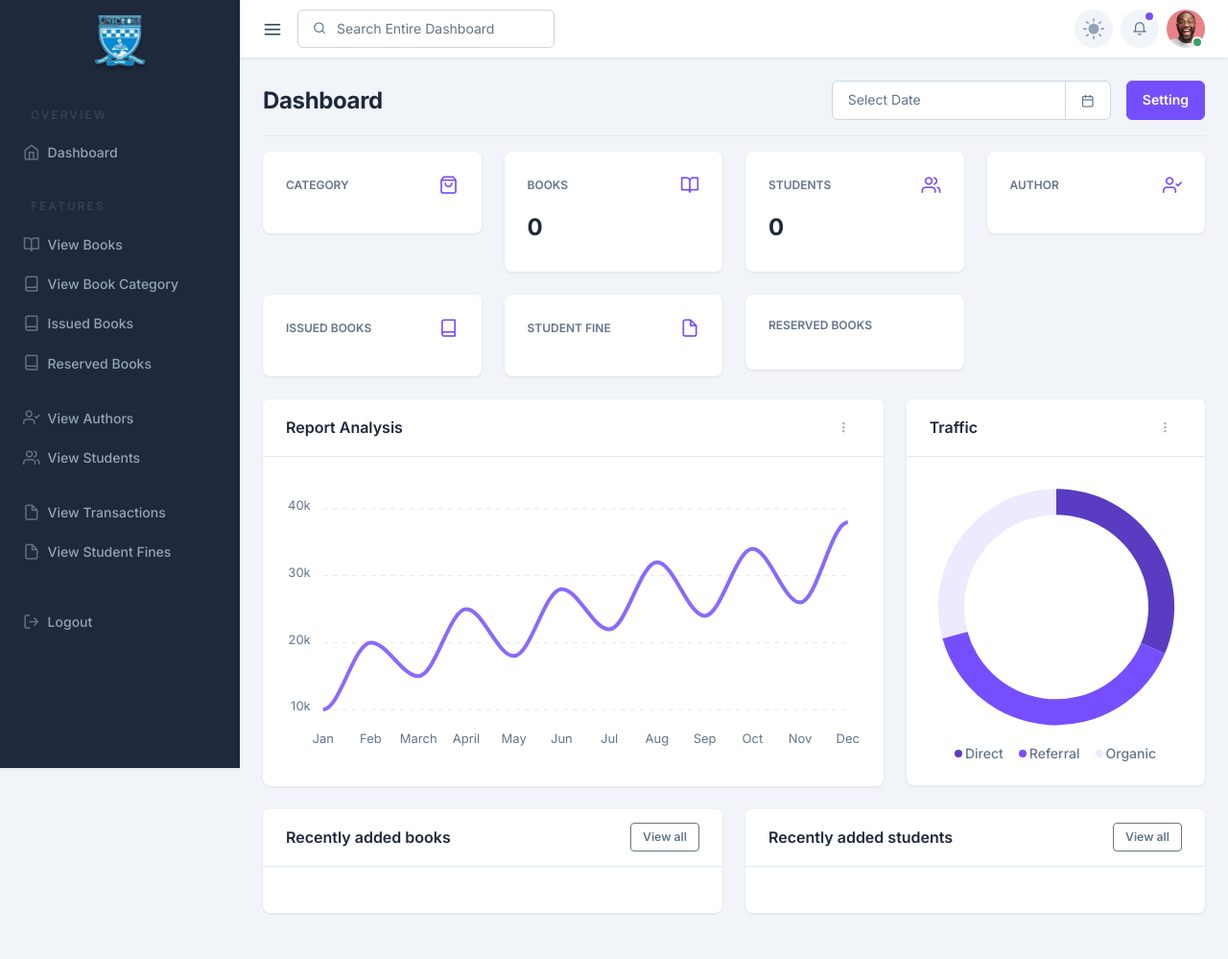
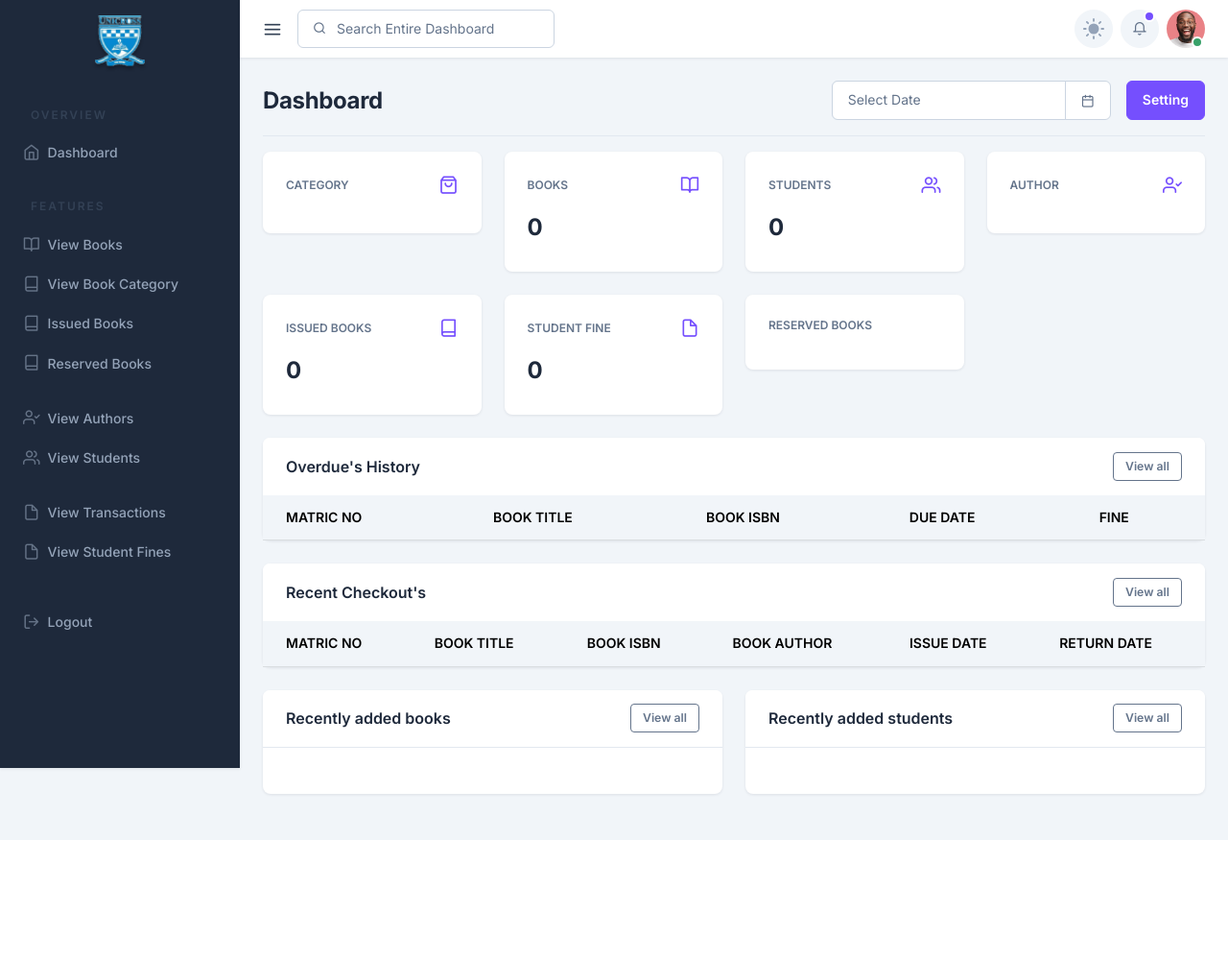
Before and after one commit to onaya7/Library-management-system, a Flask app: template lms/templates/librarian/dashboard.html in a window 1280 px wide. Shown: the whole page at 96% size. After the commit the page ends 875 px from the top, so only its background shows below. Run offline with Flask 3, Linux system fonts and the light colour scheme; the template is opened without the code that fills it: values that come from a table or form of the project are taken from there, others are empty; the visitor is signed in with stand-in values (Sample User, id 1); data comes from the database, SQL or seed files in the repository; some libraries are stand-ins or nearby versions; some web fonts are replaced.

Commit message:
ref: updated dashboard logic

```diff
--- a/lms/librarian.py
+++ b/lms/librarian.py
@@ -30,7 +30,7 @@
         per_page=5, error_out=False
     )
     issue = Issue.query.order_by(Issue.issued_date).paginate(per_page=5, error_out=False)
-    fine = Fine.query.order_by(Fine.id.desc()).paginate(per_page=5, error_out=False)
+    fine = Fine.query.filter(Fine.status == False).order_by(Fine.id.desc()).paginate(per_page=5, error_out=False)
     reservation = Reservation.query.order_by(Reservation.reservation_date.desc()).paginate(per_page=5, error_out=False)
     return render_template(
         "librarian/dashboard.html",
--- a/lms/templates/librarian/dashboard.html
+++ b/lms/templates/librarian/dashboard.html
@@ -170,76 +170,150 @@
         </div>
     </div>
     <div class="row">
-        <div class="col-xl-8 col-lg-12 col-md-12 col-12">
+        <div class="col-lg-12 col-md-12 col-12">
             <!-- Card -->
             <div class="card mb-4">
                 <!-- Card header -->
                 <div
-                    class="card-header align-items-center card-header-height d-flex justify-content-between align-items-center">
-                    <div>
-                        <h4 class="mb-0">Report Analysis</h4>
-                    </div>
-                    <div>
-                        <div class="dropdown dropstart">
-                            <a class="btn-icon btn btn-ghost btn-sm rounded-circle" href="#" role="button"
-                                id="courseDropdown1" data-bs-toggle="dropdown" aria-expanded="false">
-                                <i class="fe fe-more-vertical"></i>
-                            </a>
-                            <div class="dropdown-menu" aria-labelledby="courseDropdown1">
-                                <span class="dropdown-header">Settings</span>
-                                <a class="dropdown-item" href="#"><i
-                                        class="fe fe-external-link dropdown-item-icon "></i>Export</a>
-                                <a class="dropdown-item" href="#"><i class="fe fe-mail dropdown-item-icon "></i>Email
-                                    Report</a>
-                                <a class="dropdown-item" href="#"><i
-                                        class="fe fe-download dropdown-item-icon "></i>Download</a>
-                            </div>
-                        </div>
-                    </div>
+                    class="card-header d-flex justify-content-between align-items-center border-bottom-0 card-header-height">
+                    <h4 class="mb-0">Overdue's History</h4>
+                    <a href="{{ url_for('librarian.fine')}}" class="btn btn-outline-secondary btn-sm">View all</a>
+
                 </div>
-                <!-- Card body -->
-                <div class="card-body">
-                    <!-- Earning chart -->
-                    <div id="earning" class="apex-charts"></div>
-                </div>
-            </div>
-        </div>
-        <div class="col-xl-4 col-lg-12 col-md-12 col-12">
-            <!-- Card -->
-            <div class="card mb-4">
-                <!-- Card header -->
-                <div
-                    class="card-header align-items-center card-header-height  d-flex justify-content-between align-items-center">
-                    <div>
-                        <h4 class="mb-0">Traffic</h4>
-                    </div>
-                    <div>
-                        <div class="dropdown dropstart">
-                            <a class="btn-icon btn btn-ghost btn-sm rounded-circle" href="#" role="button"
-                                id="courseDropdown2" data-bs-toggle="dropdown" aria-expanded="false">
-                                <i class="fe fe-more-vertical"></i>
-                            </a>
-                            <div class="dropdown-menu" aria-labelledby="courseDropdown2">
-                                <span class="dropdown-header">Settings</span>
-                                <a class="dropdown-item" href="#"><i
-                                        class="fe fe-external-link dropdown-item-icon "></i>Export</a>
-                                <a class="dropdown-item" href="#"><i class="fe fe-mail dropdown-item-icon "></i>Email
-                                    Report</a>
-                                <a class="dropdown-item" href="#"><i
-                                        class="fe fe-download dropdown-item-icon "></i>Download</a>
-                            </div>
-                        </div>
-                    </div>
-                </div>
-                <!-- Card body -->
-                <div class="card-body">
-                    <div id="traffic" class="apex-charts d-flex justify-content-center"></div>
+                <!-- Table -->
+                <div class="table-responsive border-0 overflow-y-hidden">
+                    <table class="table mb-0 text-nowrap table-hover table-centered">
+                        <thead class="table-light">
+                            <tr>
+                                <th scope="col">MATRIC NO</th>
+                                <th scope="col">BOOK TITLE</th>
+                                <th scope="col">BOOK ISBN</th>
+                                <th scope="col">DUE DATE</th>
+                                <th scope="col">FINE</th>
+                            </tr>
+                        </thead>
+                        <tbody>
+                            {% for fine in fine.items %}
+                            <tr>
+                                <td>
+                                    <h5 class="mb-0">
+                                        <a href="#" class="text-inherit">
+                                            {{fine.student.matric_no}}
+                                        </a>
+                                    </h5>
+                                </td>
+
+                                <td>
+                                    <a href="#" class="text-inherit">{{fine.issue[0].books.title}}</a>
+                                </td>
+
+                                <td>
+                                    <h5 class="mb-0">
+                                        <a href="#" class="text-inherit">
+                                            {{fine.issue[0].books.isbn}}
+                                        </a>
+                                    </h5>
+                                </td>
+
+                                <td>
+                                    <h5 class="mb-0">
+                                        <a href="#" class="text-inherit">
+                                            {{ fine.issue[0].expiry_date.strftime('%Y-%m-%d ') }}
+                                        </a>
+                                    </h5>
+                                </td>
+
+                                <td>
+                                    <h5 class="mb-0">
+                                        <a href="#" class="text-inherit">
+                                            ₦{{fine.amount}}
+                                        </a>
+                                    </h5>
+                                </td>
+
+                            </tr>
+                            {% endfor %}
+                        </tbody>
+                    </table>
                 </div>
             </div>
         </div>
     </div>
     <div class="row">
+        <div class="col-lg-12 col-md-12 col-12">
+            <!-- Card -->
+            <div class="card mb-4">
+                <!-- Card header -->
+                <div
+                    class="card-header d-flex justify-content-between align-items-center border-bottom-0 card-header-height">
+                    <h4 class="mb-0">Recent Checkout's</h4>
+                    <a href="{{ url_for('librarian.issued_book')}}" class="btn btn-outline-secondary btn-sm">View all</a>
+                </div>
+                <!-- Table -->
+                <div class="table-responsive border-0 overflow-y-hidden">
+                    <table class="table mb-0 text-nowrap table-hover table-centered">
+                        <thead class="table-light">
+                            <tr>
+                                <th scope="col"> MATRIC NO</th>
+                                <th scope="col">BOOK TITLE</th>
+                                <th scope="col">BOOK ISBN</th>
+                                <th scope="col">BOOK AUTHOR</th>
+                                <th scope="col">ISSUE DATE</th>
+                                <th scope="col">RETURN DATE</th>
+                            </tr>
+                        </thead>
+                        <tbody>
+                            {% for issue in issue.items %}
+                            <tr>
+                                <td>
+                                    <a href="#" class="text-inherit">{{issue.student.matric_no}}</a>
+                                </td>
 
+                                <td>
+                                    <a href="#" class="text-inherit">{{issue.books.title}}</a>
+                                </td>
+
+                                <td>
+                                    <h5 class="mb-0">
+                                        <a href="#" class="text-inherit">
+                                            {{issue.books.isbn}}
+                                        </a>
+                                    </h5>
+                                </td>
+
+                                <td>
+                                    <h5 class="mb-0">
+                                        <a href="#" class="text-inherit">
+                                            {{issue.books.author.name}}
+                                        </a>
+                                    </h5>
+                                </td>
+
+                                <td>
+                                    <h5 class="mb-0">
+                                        <a href="#" class="text-inherit">
+                                            {{issue.issued_date.strftime('%Y-%m-%d ') }}
+                                        </a>
+                                    </h5>
+                                </td>
+
+                                <td>
+                                    <h5 class="mb-0">
+                                        <a href="#" class="text-inherit">
+                                            {{issue.return_date.strftime('%Y-%m-%d ') }}
+                                        </a>
+                                    </h5>
+                                </td>
+
+                            </tr>
+                            {% endfor %}
+                        </tbody>
+                    </table>
+                </div>
+            </div>
+        </div>
+    </div>
+    <div class="row">
         <div class="col-xl-6 col-lg-12 col-md-12 col-12 mb-4">
             <!-- Card -->
             <div class="card h-100">
@@ -317,8 +391,9 @@
                         <li class="list-group-item px-0">
                             <div class="row">
                                 <div class="col-auto">
-                                    <a href="#"><img id="ph" src="{{ url_for('librarian.upload', filename=student.img_upload)}}"
-                                            alt="" class="img-fluid rounded img-4by3-lg "></a>
+                                    <a href="#"><img id="ph"
+                                            src="{{ url_for('librarian.upload', filename=student.img_upload)}}" alt=""
+                                            class="img-fluid rounded img-4by3-lg "></a>
                                 </div>
                                 <div class="col ps-0">
                                     <a href="#">
@@ -327,7 +402,7 @@
                                         </h5>
                                     </a>
                                     <div class="d-flex align-items-center">
-                                        <img src="../../assets/images/avatar/06.png" alt=""
+                                        <img src="../../assets/images/logo.png" alt=""
                                             class="rounded-circle avatar-xs me-2">
                                         <span class="fs-6">{{student.matric_no}}</span>
                                     </div>
```
